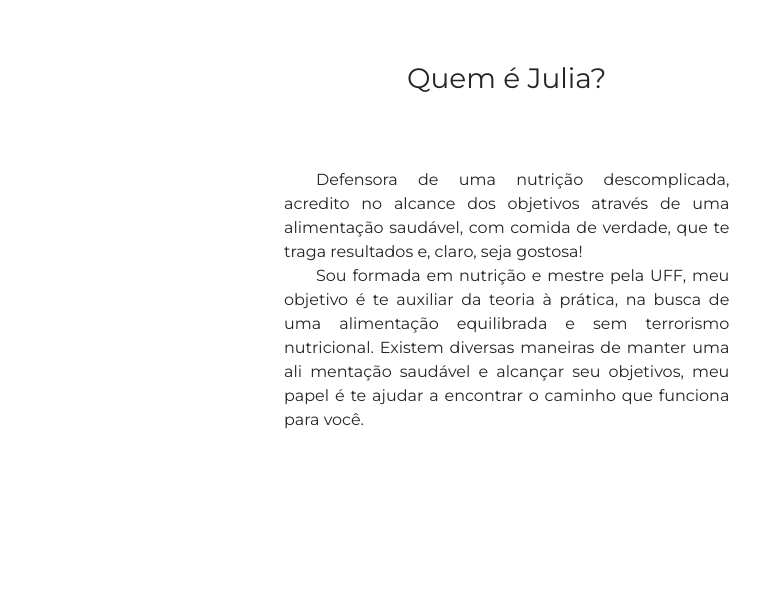
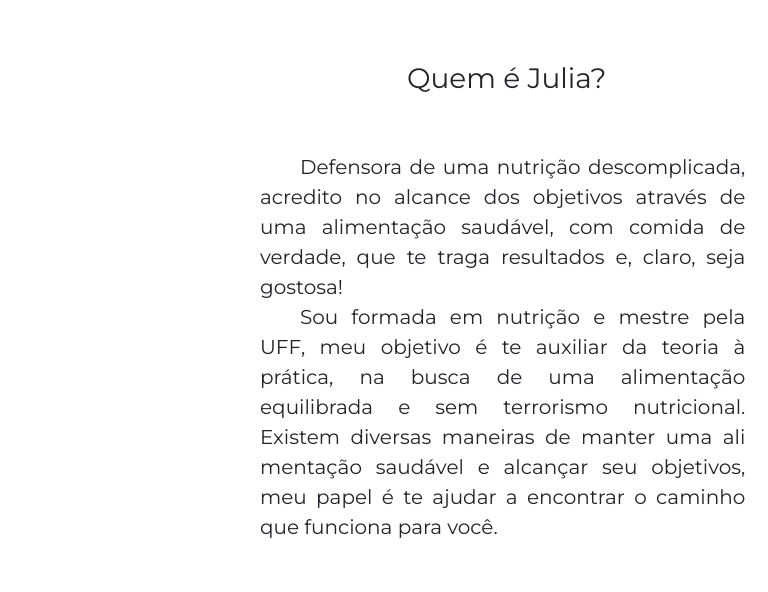
Before and after one commit to jaromaidukaitis/projeto-site, a plain HTML site: page index.html in a window 1280 px wide. Shown: the part 613-1205 px from the top of the page, 0-768 px from the left. Drawn offline with nearby package versions, Linux system fonts and the light colour scheme; grey boxes are pictures that could not be loaded; a web font is replaced by a local one.

Commit message:
tamanho da fonte e espaçamento alterados em 'sobre mim'

```diff
--- a/index.html
+++ b/index.html
@@ -176,7 +176,7 @@
 						<div class="col-md-8">
 							<div class="card-body">
 								<h3 class="card-title text-center mb-5">Quem é Julia?</h3>
-								<p class="p-4 text-justify text-sb">
+								<p class="pr-2 pt-2 text-justify text-sb">
 									&emsp;&emsp;Defensora de uma nutrição descomplicada, acredito no alcance
 									dos objetivos através de uma alimentação saudável, com comida
 									de verdade, que te traga resultados e, claro, seja gostosa!
--- a/style/style.css
+++ b/style/style.css
@@ -27,6 +27,10 @@ body {
 	width: 65%;
 	border: none;
 	margin-top: 95px;
+}
+
+.text-sb {
+	font-size: 20px;
 }
 
 .main-titulo-att {
```
